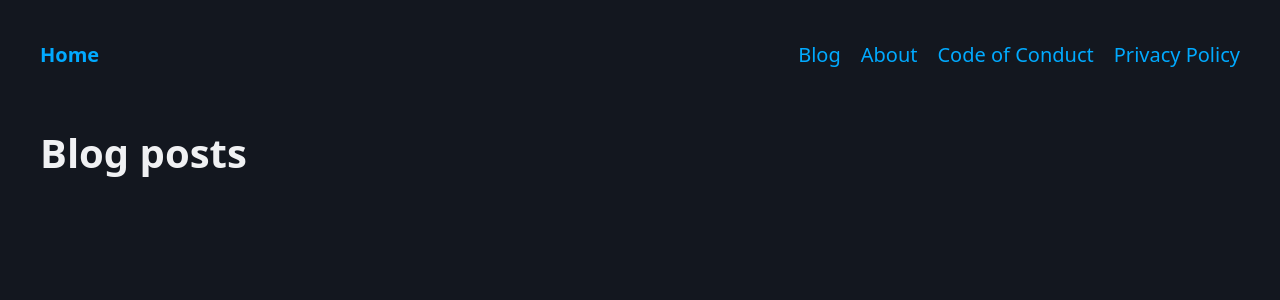
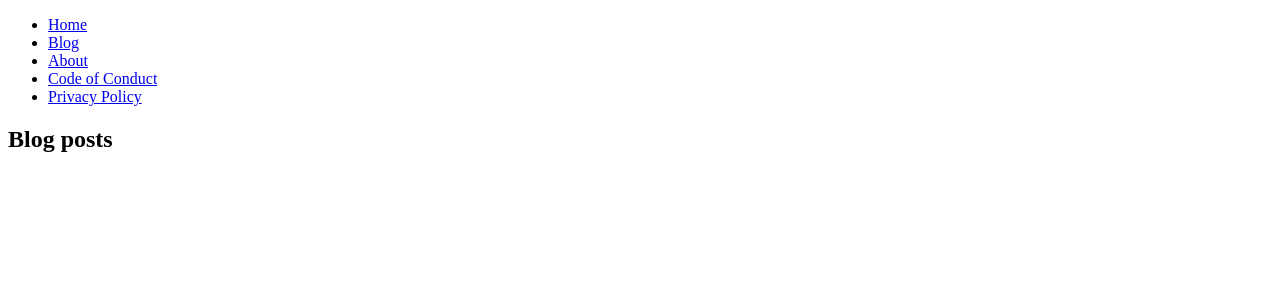
Before and after one commit to guilhermesdev/directus-flask-example, a Flask app: template templates/blog.html in a window 1280 px wide. Shown: the top 300 px of the page. Run offline with Flask 3, Linux system fonts and the light colour scheme; the template is opened without the code that fills it, so the values that code supplies are empty; some libraries are stand-ins or nearby versions.

Commit message:
apply revision changes

```diff
--- a/directus.py
+++ b/directus.py
@@ -16,14 +16,14 @@
 
 def get_posts():
     response = requests.get(
-        f"{DIRECTUS_BASE_URL}/items/posts?fields[]=slug,title,description,publish_date,author.name&sort=-publish_date"
+        f"{DIRECTUS_BASE_URL}/items/posts?fields=slug,title,description,publish_date,author.name&sort=-publish_date"
     )
     return response.json().get("data")
 
 
 def get_post_by_slug(slug):
     response = requests.get(
-        f"{DIRECTUS_BASE_URL}/items/posts/{slug}?fields[]=*,author.name"
+        f"{DIRECTUS_BASE_URL}/items/posts/{slug}?fields=*,author.name"
     )
     post = response.json().get("data")
     post["image"] = f'{DIRECTUS_BASE_URL}/assets/{post["image"]}'
--- a/templates/base.html
+++ b/templates/base.html
@@ -1,25 +1,15 @@
 <!DOCTYPE html>
-<html lang="en" data-theme="dark">
+<html lang="en">
 	<head>
 		<meta charset="UTF-8" />
 		<meta name="viewport" content="width=device-width, initial-scale=1.0" />
-		<link
-			rel="stylesheet"
-			href="https://cdn.jsdelivr.net/npm/@picocss/pico@2/css/pico.min.css"
-		/>
-		{% block head %}{% endblock %}
-
-		<title>{% block title %}Directus blog post with Flask{% endblock %}</title>
+		<title>{% block title %}Directus x Flask{% endblock %}</title>
 	</head>
 	<body>
-		<header class="container">
+		<header>
 			<nav>
 				<ul>
-					<li>
-						<a href="/"><strong>Home</strong></a>
-					</li>
-				</ul>
-				<ul>
+					<li><a href="/">Home</a></li>
 					<li><a href="/blog">Blog</a></li>
 					<li><a href="/about">About</a></li>
 					<li><a href="/conduct">Code of Conduct</a></li>
@@ -27,7 +17,6 @@
 				</ul>
 			</nav>
 		</header>
-
-		<main class="container">{% block content %}{% endblock %}</main>
+		<main>{% block content %}{% endblock %}</main>
 	</body>
 </html>
--- a/templates/blog.html
+++ b/templates/blog.html
@@ -1,19 +1,9 @@
 {% extends "base.html" %}
-
-{% block head %}
-<style>
-	/* This is only needed to prevent cards list from receiving the default list style provided by Pico  */
-	.blog-posts {
-		list-style: none;
-		padding: 0;
-	}
-</style>
-{% endblock %}
 
 {% block content %}
 <section>
 	<h1>Blog posts</h1>
-	<ol class="blog-posts">
+	<ol>
 		{% for post in posts %}
 		<li>
 			<article>
```
